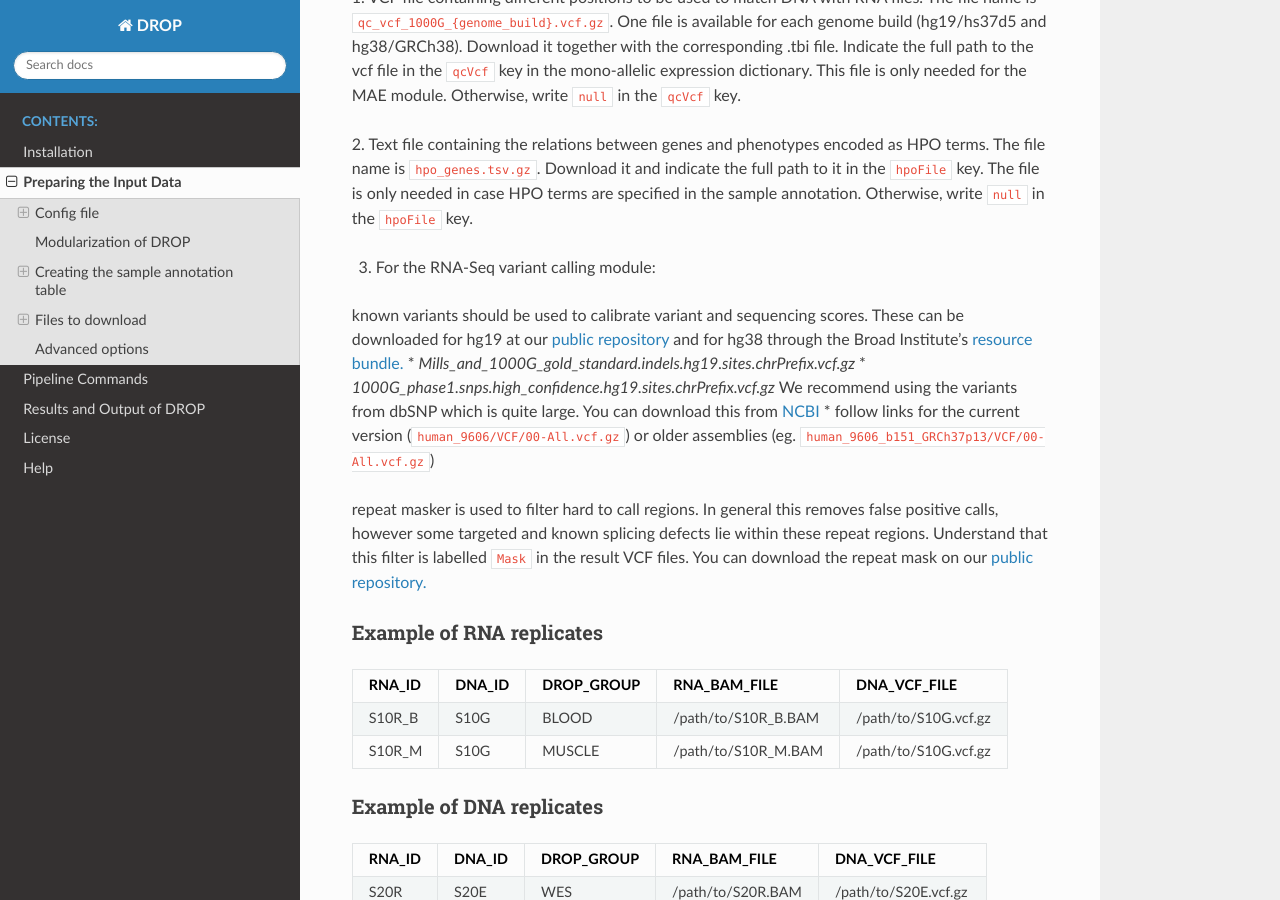
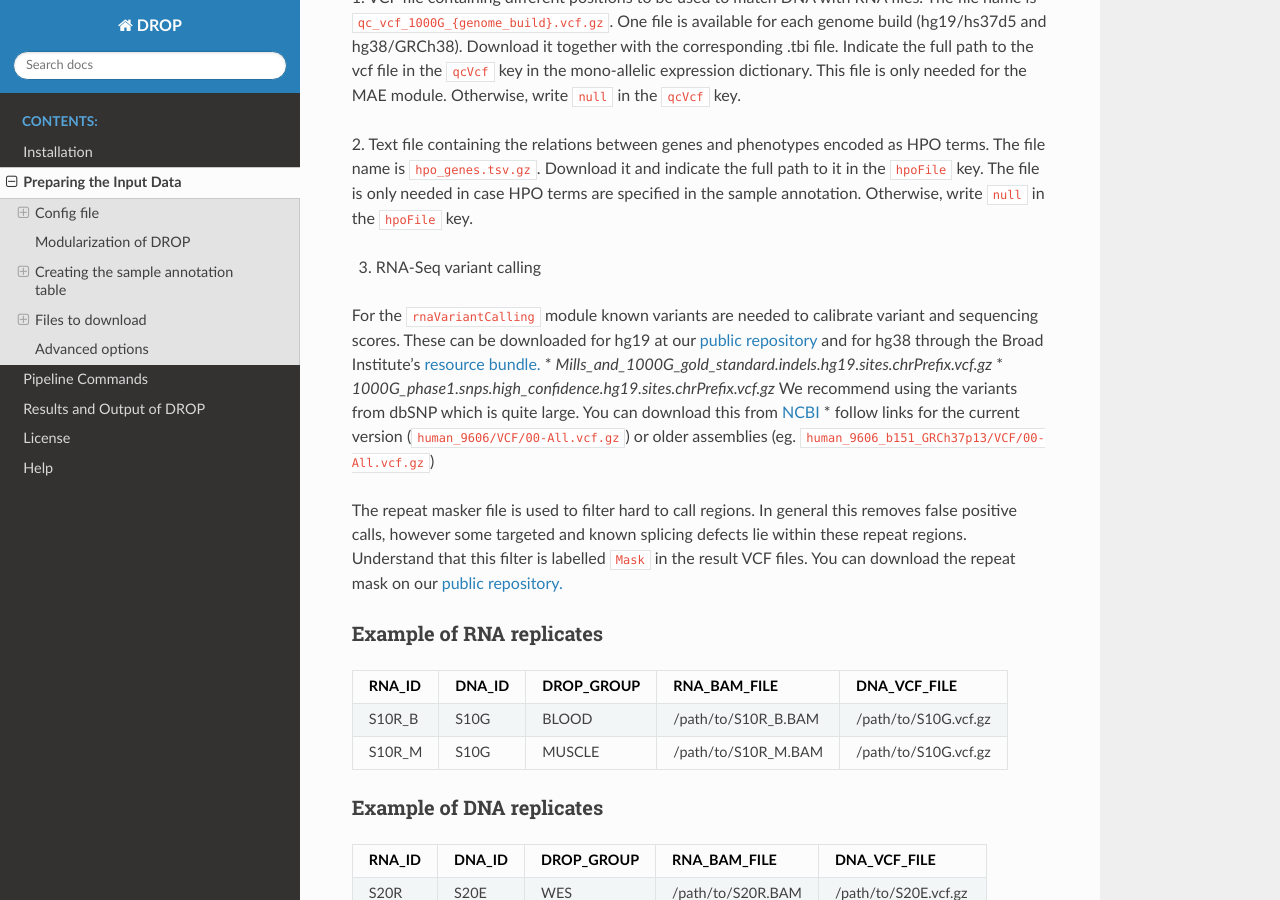
Before and after one commit to gagneurlab/drop, a Sphinx documentation site: the page built from docs/source/prepare.rst, in a window 1280 px wide and 900 px high, scrolled down 7230 px. Built offline with Sphinx 7.4.7 and the Read the Docs theme 2.0.0, drawn with Linux system fonts in a browser that asks for light colours.

Commit message:
update formatting

```diff
--- a/docs/source/prepare.rst
+++ b/docs/source/prepare.rst
@@ -316,9 +316,9 @@
 The file is only needed in case HPO terms are specified in the sample annotation.
 Otherwise, write ``null`` in the ``hpoFile`` key.
 
-3. For the RNA-Seq variant calling module:
+3. RNA-Seq variant calling
 
-known variants should be used to calibrate variant and sequencing scores.
+For the ``rnaVariantCalling`` module known variants are needed to calibrate variant and sequencing scores.
 These can be downloaded for hg19 at our `public repository <https://www.cmm.in.tum.de/public/paper/drop_analysis/resource/>`_
 and for hg38 through the Broad Institute's `resource bundle. <https://gatk.broadinstitute.org/hc/en-us/articles/360035890811-Resource-bundle>`_
 * `Mills_and_1000G_gold_standard.indels.hg19.sites.chrPrefix.vcf.gz`
@@ -326,7 +326,7 @@
 We recommend using the variants from dbSNP which is quite large. You can download this from `NCBI <https://ftp.ncbi.nih.gov/snp/organisms/>`_
 * follow links for the current version (``human_9606/VCF/00-All.vcf.gz``) or older assemblies (eg. ``human_9606_b151_GRCh37p13/VCF/00-All.vcf.gz``)
 
-repeat masker is used to filter hard to call regions. In general this removes false positive calls, however some targeted and known splicing defects lie within these repeat regions. Understand that this filter is labelled ``Mask`` in the result VCF files. You can download the repeat mask on our `public repository. <https://www.cmm.in.tum.de/public/paper/drop_analysis/resource/>`_
+The repeat masker file is used to filter hard to call regions. In general this removes false positive calls, however some targeted and known splicing defects lie within these repeat regions. Understand that this filter is labelled ``Mask`` in the result VCF files. You can download the repeat mask on our `public repository. <https://www.cmm.in.tum.de/public/paper/drop_analysis/resource/>`_
 
 
 .. _advancedoptions:
```
